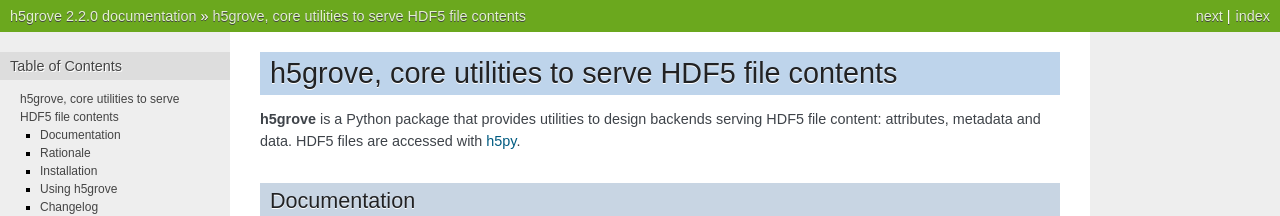
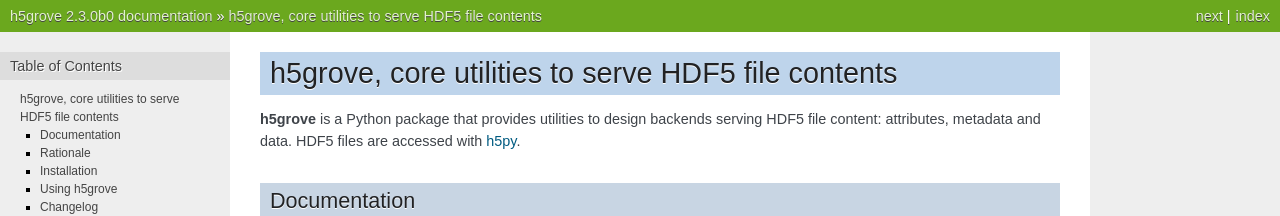
Before and after one commit to silx-kit/h5grove, a Sphinx documentation site: the page built from docs/index.md, in a window 1280 px wide and 900 px high. Shown: the top 216 px of the window. Built offline with Sphinx 7.4.7, drawn with Linux system fonts in a browser that asks for light colours; some of the changed text lies outside the part shown.

Commit message:
Bump to v2.3.0b0

```diff
--- a/docs/_static/api.yaml
+++ b/docs/_static/api.yaml
@@ -2,7 +2,7 @@
 info:
   title: 'H5Grove API'
   description: 'The API provided by h5grove example implementations.'
-  version: 2.2.0
+  version: 2.3.0b0
 
 servers:
   - url: http://{ip}:{port}/
--- a/h5grove/__init__.py
+++ b/h5grove/__init__.py
@@ -1,4 +1,4 @@
 from .content import create_content
 from .encoders import encode
 
-version = "2.2.0"
+version = "2.3.0b0"
```
Also changed, not shown: .bumpversion.cfg.
